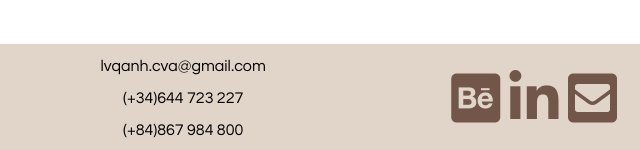
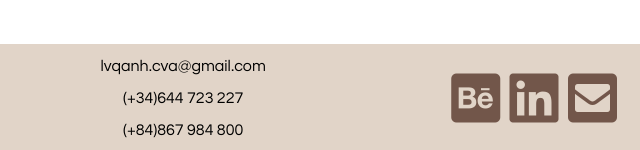
Before and after one commit to quocanhlv2/PersonalPortfolio, a plain HTML site: page portfolio.html in a window 1280 px wide. Shown: the part 3871-4021 px from the top of the page, 640-1280 px from the left. Drawn offline with nearby package versions, Linux system fonts and the light colour scheme.

Commit message:
Update portfolio.html

```diff
--- a/portfolio.html
+++ b/portfolio.html
@@ -217,7 +217,7 @@
                     <i class="fab fa-behance-square"></i>
                 </a>
                 <a href="https://www.linkedin.com/in/lvqanh/" target="_blank" title="Linkedin">
-                    <i class="fab fa-linkedin-in"></i>
+                    <i class="fab fa-linkedin"></i>
                 </a>
                 <a href="mailto:lvqanh.cva@gmail.com" target="_blank" title="Email">
                     <i class="fas fa-envelope-square"></i>
```
